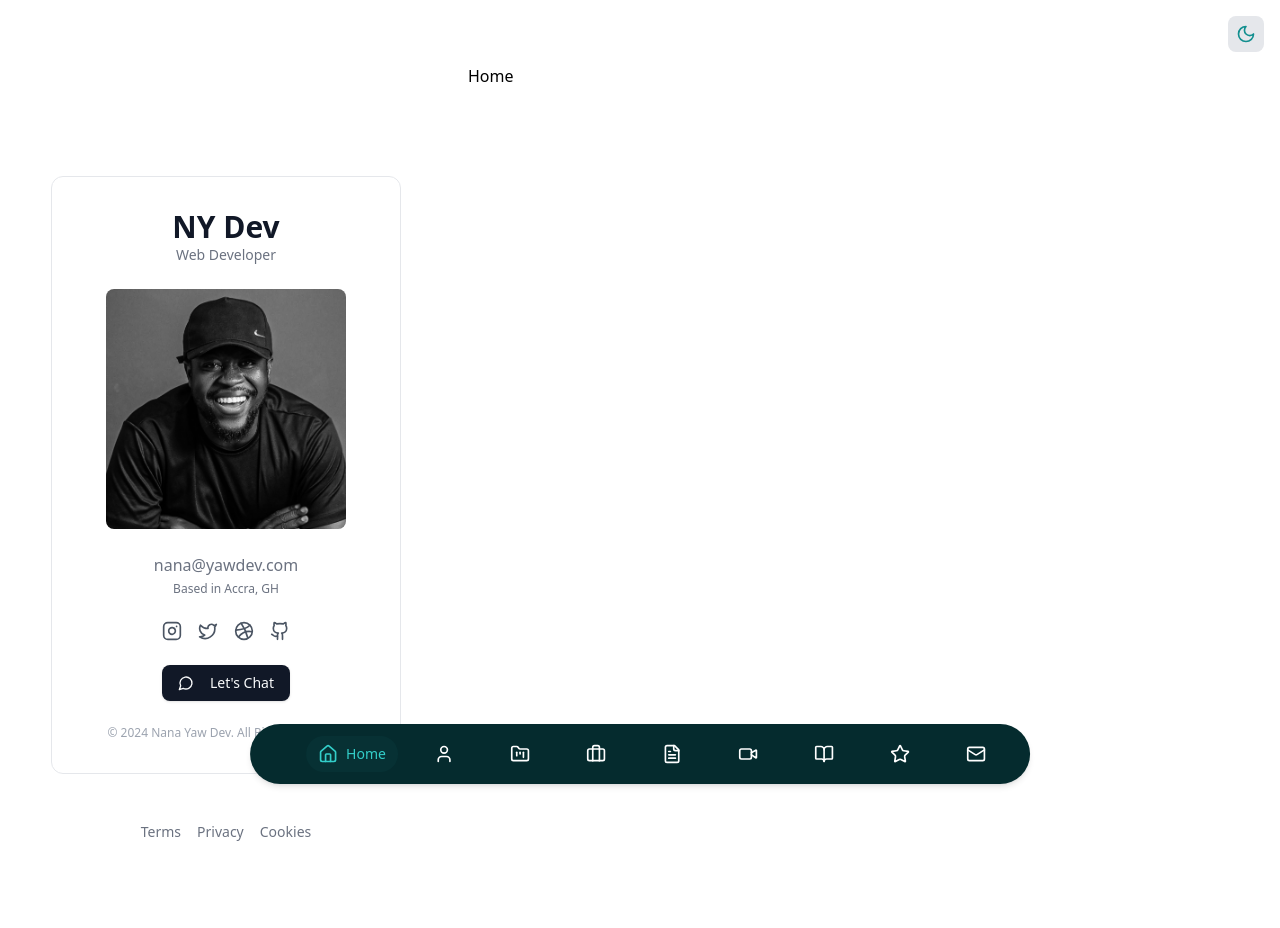
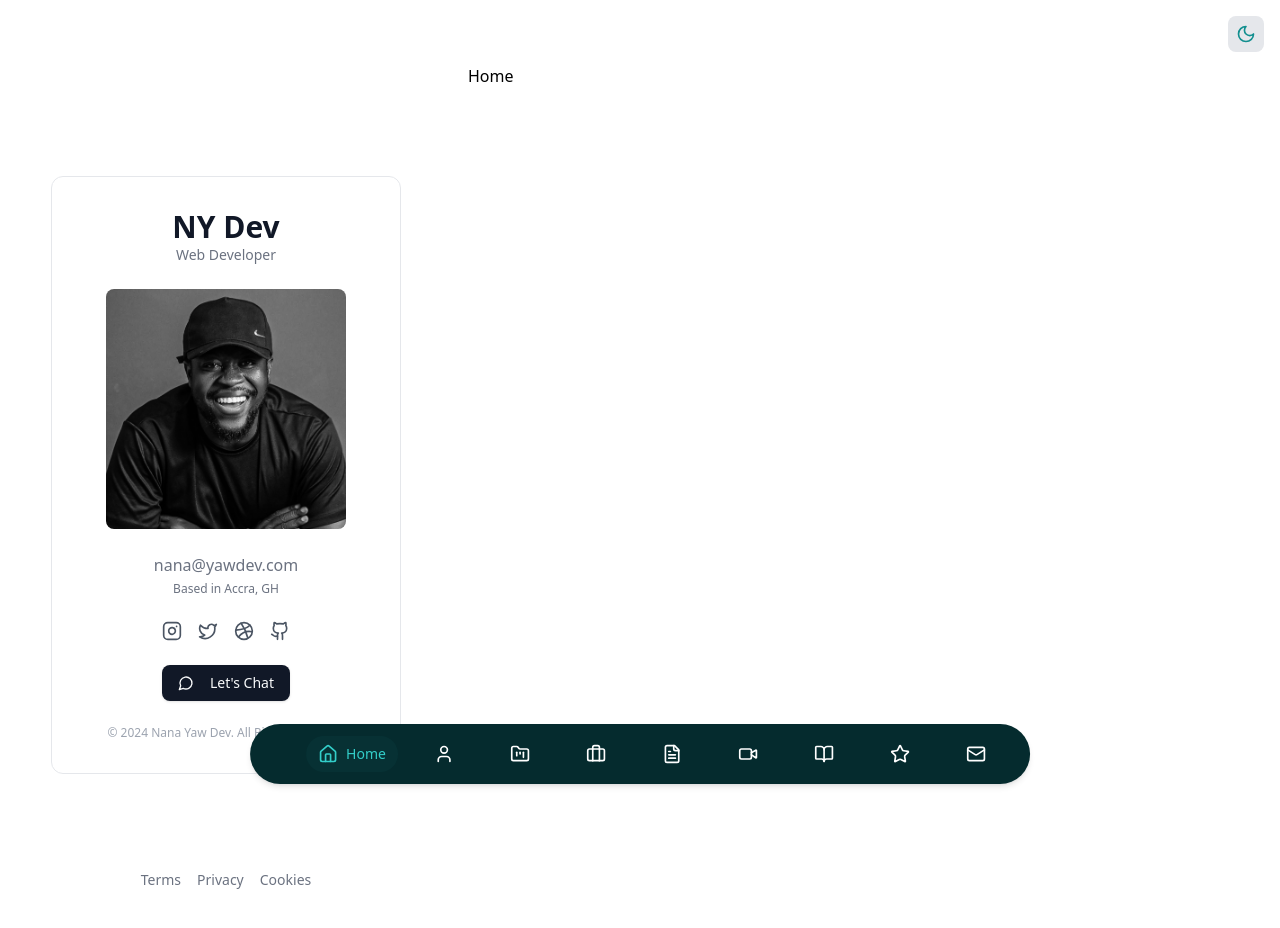
Before and after one commit to nanayawdev/nanayaw.dev, a React (Vite) app: page / in a window 1280 px wide. Shown: the top 928 px of the page. Before the commit the page ends 906 px from the top, so only its background shows below. Built offline with nearby package versions, Linux system fonts and the light colour scheme.

Commit message:
Footer component added to MainLayout

```diff
--- a/src/components/Footer/Footer.jsx
+++ b/src/components/Footer/Footer.jsx
@@ -1,11 +1,18 @@
 import { Link } from 'react-router-dom';
+import { footerConfig } from '../../config/footerConfig';
 
 const Footer = () => {
   return (
-    <div className="flex justify-center space-x-4 text-sm text-gray-500 dark:text-gray-400">
-      <Link to="/terms" className="hover:text-gray-700 dark:hover:text-gray-300">Terms</Link>
-      <Link to="/privacy" className="hover:text-gray-700 dark:hover:text-gray-300">Privacy</Link>
-      <Link to="/cookies" className="hover:text-gray-700 dark:hover:text-gray-300">Cookies</Link>
+    <div className="flex justify-center space-x-4 text-sm text-gray-500 dark:text-gray-400 mt-16 pb-4">
+      {footerConfig.map(({ path, label }) => (
+        <Link
+          key={path}
+          to={path}
+          className="hover:text-gray-700 dark:hover:text-gray-300"
+        >
+          {label}
+        </Link>
+      ))}
     </div>
   );
 };
--- /dev/null
+++ b/src/config/footerConfig.js
@@ -0,0 +1,21 @@
+import Terms from '../pages/Terms';
+import Privacy from '../pages/Privacy';
+import Cookies from '../pages/Cookies';
+
+export const footerConfig = [
+  {
+    path: '/terms',
+    label: 'Terms',
+    component: Terms,
+  },
+  {
+    path: '/privacy',
+    label: 'Privacy',
+    component: Privacy,
+  },
+  {
+    path: '/cookies',
+    label: 'Cookies',
+    component: Cookies,
+  },
+];
--- a/src/layouts/MainLayout.jsx
+++ b/src/layouts/MainLayout.jsx
@@ -6,6 +6,7 @@ import MobileNavbar from '../components/Navbar/MobileNavbar';
 import ThemeToggle from '../components/ThemeToggle/ThemeToggle';
 import ProfileCard from '../components/ProfileCard/ProfileCard';
 import { navigationConfig } from '../config/navigationConfig';
+import { footerConfig } from '../config/footerConfig';
 import Footer from '../components/Footer/Footer';
 
 const MainLayout = () => {
@@ -32,7 +33,7 @@ const MainLayout = () => {
             {/* Right Side - Page Content */}
             <div className="flex-1 md:ml-4">
               <Routes>
-                {navigationConfig.map(({ path, component: Component }) => (
+                {[...navigationConfig, ...footerConfig].map(({ path, component: Component }) => (
                   <Route key={path} path={path} element={<Component />} />
                 ))}
               </Routes>
```
